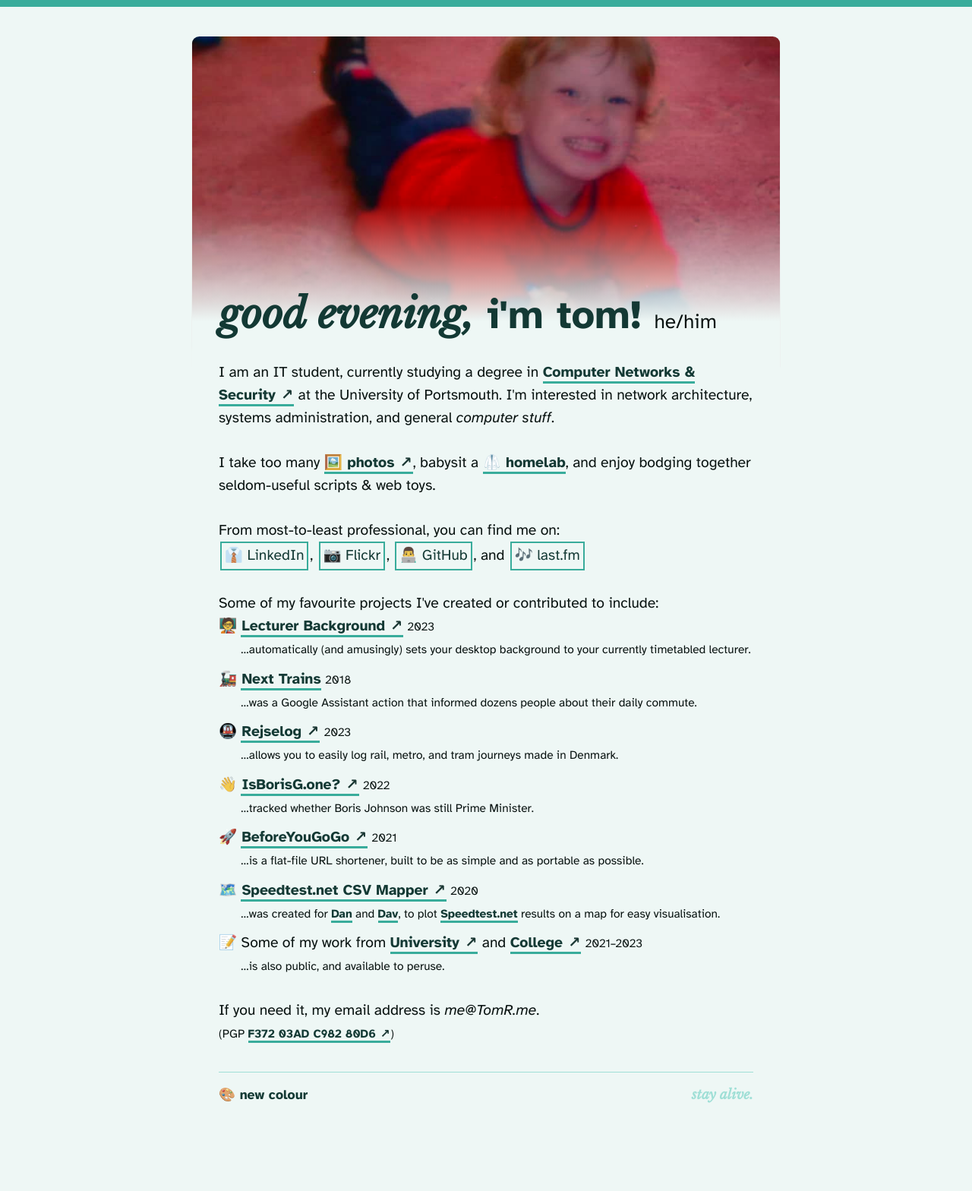
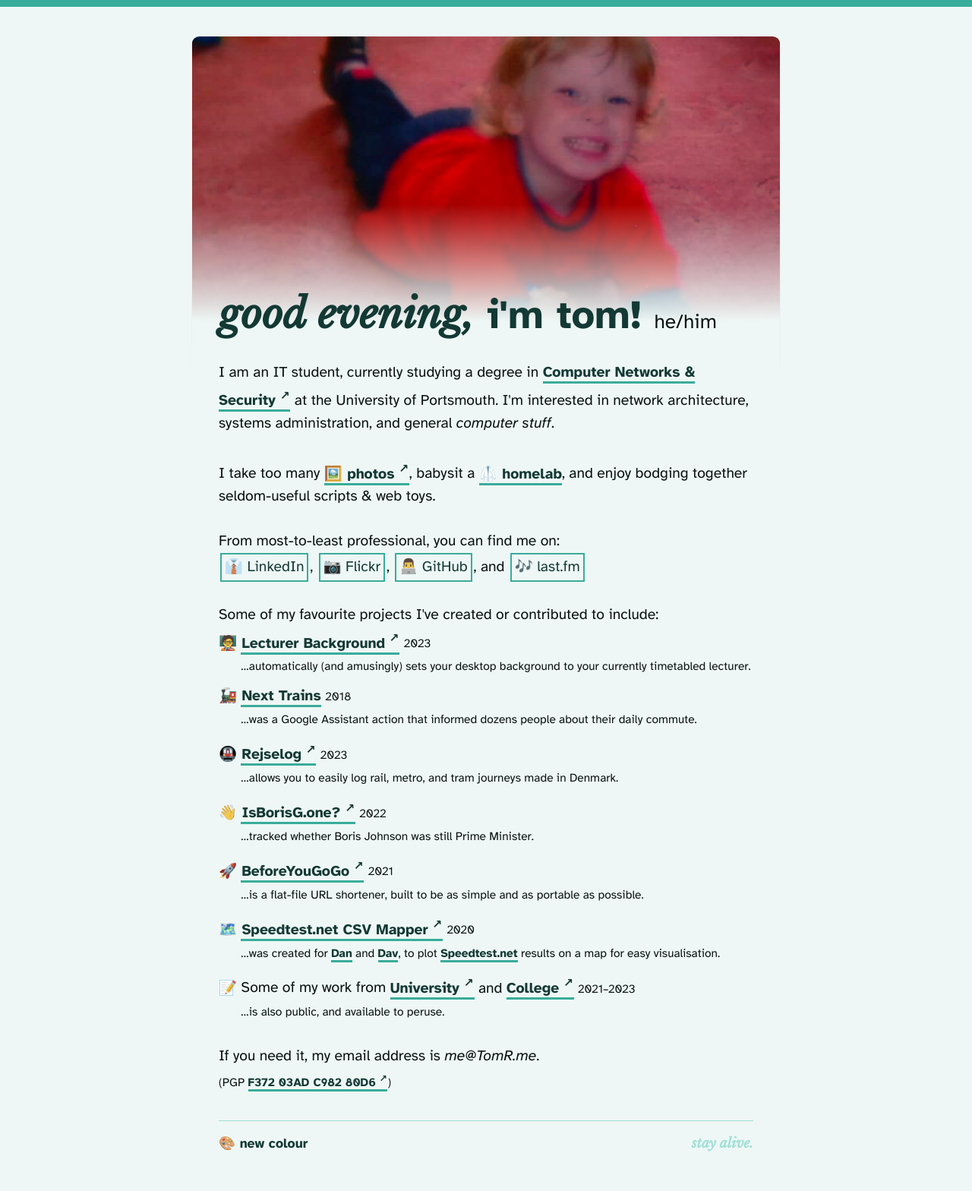
Before and after one commit to t5r7/thomasr.me, a Jekyll site: the page built from index.html, in a window 1280 px wide. Shown: the whole page at 76% size. Built offline with Jekyll 4.4.1, drawn with Linux system fonts in a browser that asks for light colours; before the commit the page ends 1505 px from its top, so only the background shows below that.

Commit message:
nicer looking external link emoji

```diff
--- a/index.html
+++ b/index.html
@@ -4,7 +4,7 @@ title: Home
 permalink: /
 ---
 
-{% assign externalLink = '<span class="emoji-icon" aria-hidden="true">&nbsp;↗</span><span class="sr-only">(external link)</span>' %}
+{% assign externalLink = '<span class="emoji-icon external-link" aria-hidden="true">&nbsp;↗</span><span class="sr-only">(external link)</span>' %}
 
 <!-- content below is copied from old version of site -->
 <!-- TODO: better formatting, etc -->
--- a/static/css/_core.scss
+++ b/static/css/_core.scss
@@ -102,6 +102,11 @@ hr {
 	width: 1.25em;
 	text-align: center;
 	filter: saturate(75%);
+
+	&.external-link {
+		font-size: 80%;
+		vertical-align: super;
+	}
 }
 
 .smol {
```
